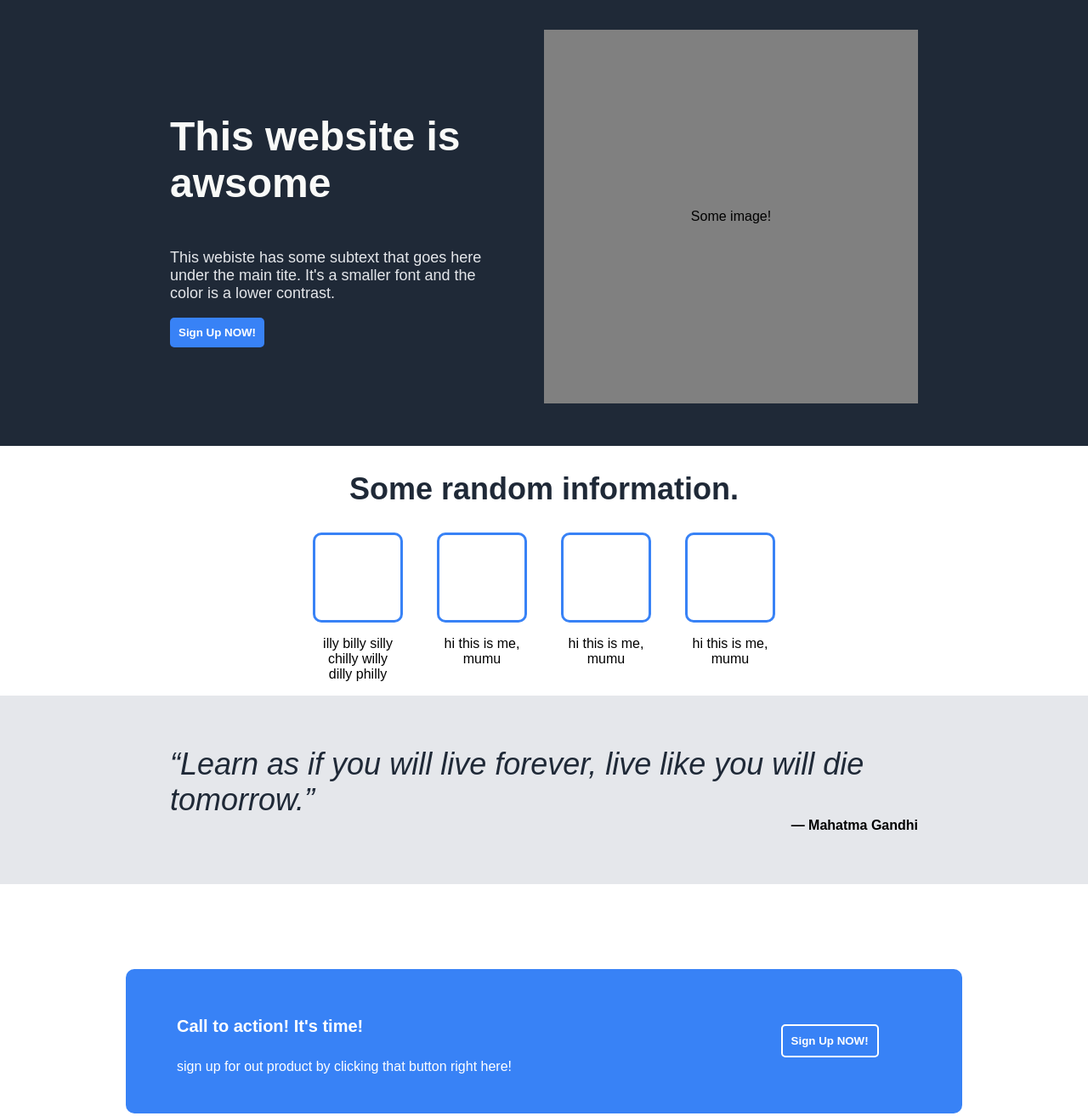
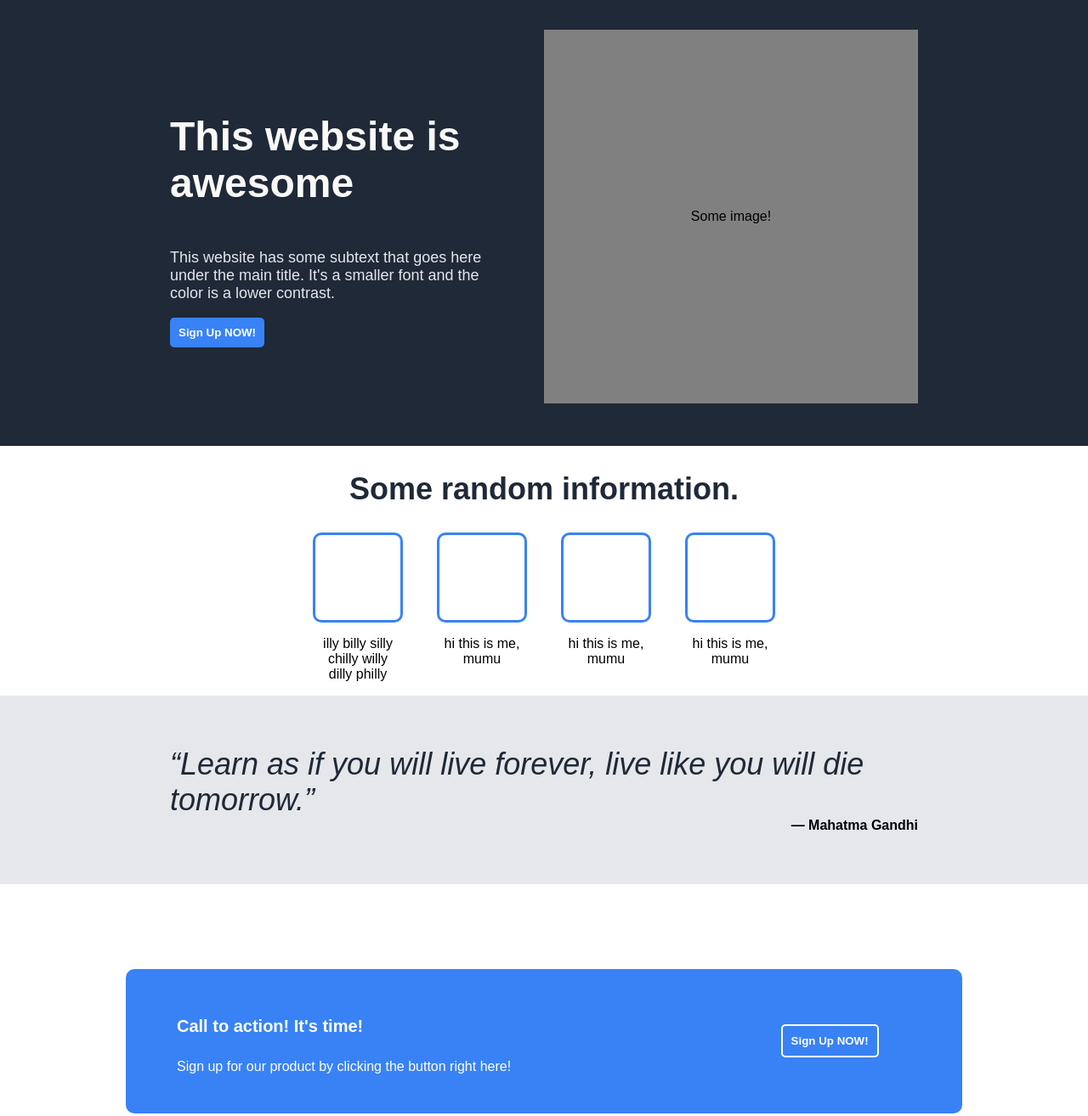
Before and after one commit to botjuice/LandingPage, a plain HTML site: page index.html in a window 1280 px wide. Shown: the part 120-1434 px from the top of the page at 85% size. Drawn offline with Linux system fonts and the light colour scheme.

Commit message:
fixed typos

```diff
--- a/index.html
+++ b/index.html
@@ -16,8 +16,8 @@
     </div>
     <div class="main">
         <div class="left">
-            <h1 class="main-text">This website is awsome</h1>
-            <p class="secondary">This webiste has some subtext that goes here under the main tite. It's a smaller font and the color is a lower contrast.</p>
+            <h1 class="main-text">This website is awesome</h1>
+            <p class="secondary">This website has some subtext that goes here under the main title. It's a smaller font and the color is a lower contrast.</p>
             <button class="signup">Sign Up NOW!</button>
         </div>
         <div class="right">
@@ -53,7 +53,7 @@
         <div class="ad">
             <div class="left">
                 <h4 class="adheader">Call to action! It's time!</h4>
-                <p class="adtext">sign up for out product by clicking that button right here!</p>
+                <p class="adtext">Sign up for our product by clicking the button right here!</p>
             </div>
             <div class="right">
                 <button class="signup">Sign Up NOW!</button>
```
